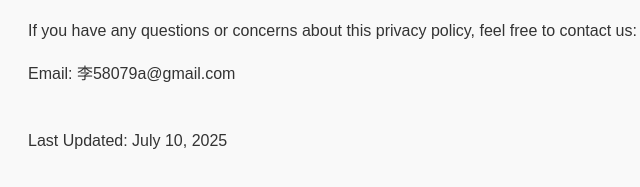
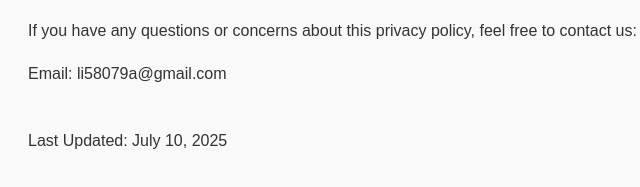
Before and after one commit to lishangnan/privacy-policy, a plain HTML site: page index.html in a window 1280 px wide. Shown: the part 1516-1703 px from the top of the page, 212-852 px from the left. Drawn offline with Linux system fonts and the light colour scheme.

Commit message:
Update index.html

```diff
--- a/index.html
+++ b/index.html
@@ -67,7 +67,7 @@
 
   <h2>8. Contact Us</h2>
   <p>If you have any questions or concerns about this privacy policy, feel free to contact us:</p>
-  <p>Email: 李58079a@gmail.com</p>
+  <p>Email: li58079a@gmail.com</p>
 
   <p style="margin-top: 40px;">Last Updated: July 10, 2025</p>
 
```
